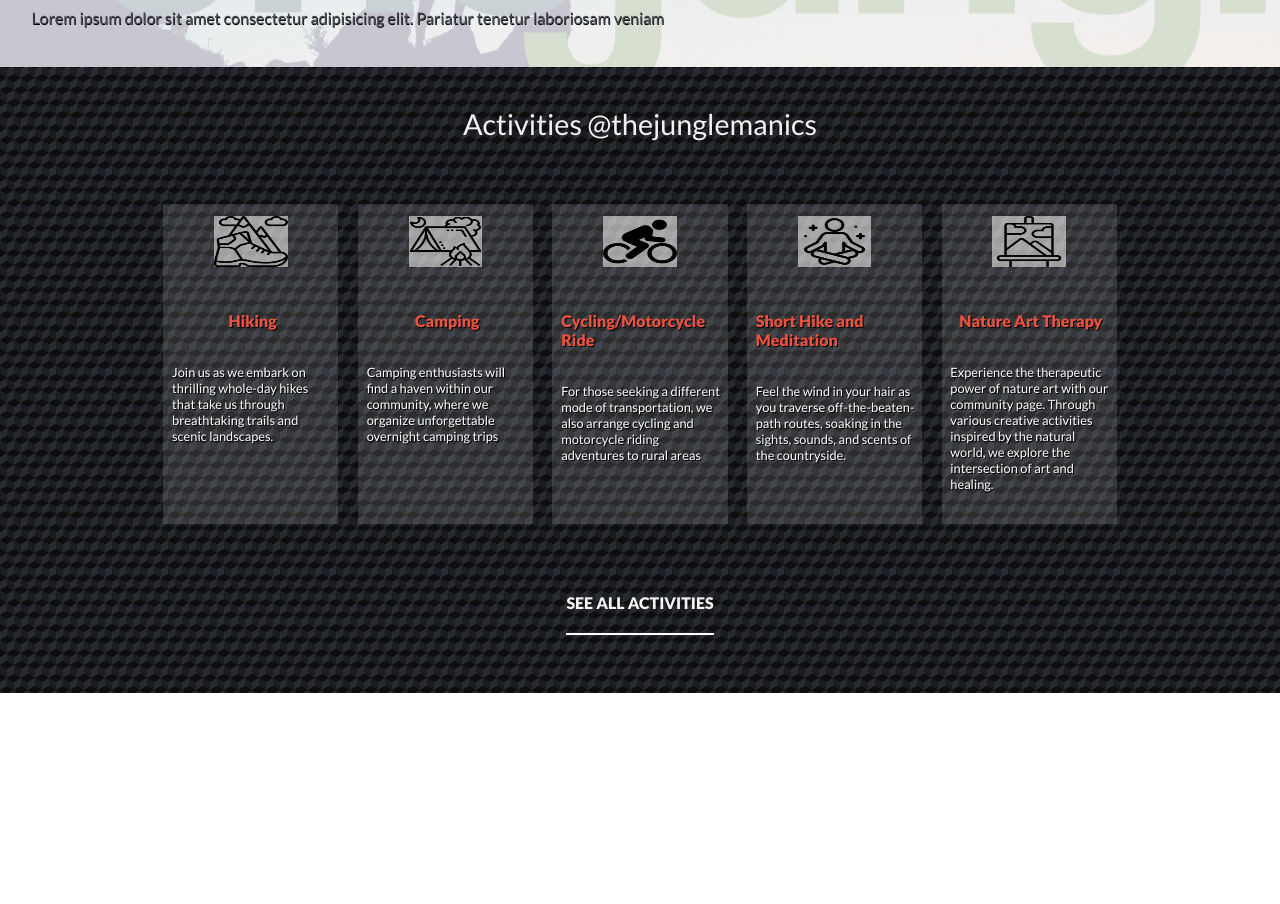
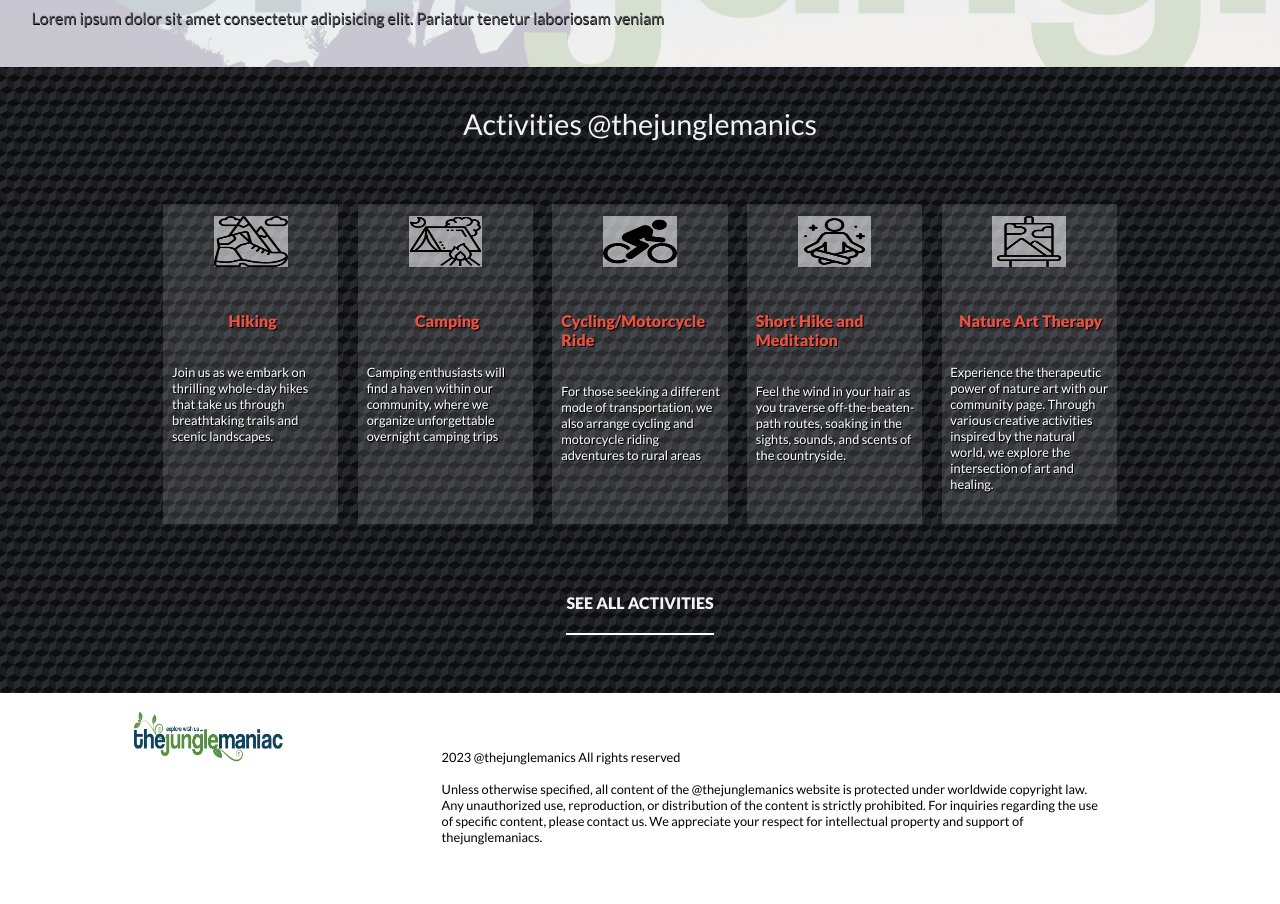
Before and after one commit to pushkar1995/capstone-project1.0, a website: page index.html in a window 1280 px wide. Shown: the part 504-1408 px from the top of the page. Before the commit the page ends 1197 px from the top, so only its background shows below. Drawn offline with Linux system fonts and the light colour scheme.

Commit message:
Add Footer Section with HTML and CSS

```diff
--- a/index.html
+++ b/index.html
@@ -148,6 +148,21 @@
         </div>
     </section>
 
+    <footer class="footer-container">
+        <div class="footer">
+            <img src="JM-Images/JunglemanicLogo.png">
+            <p>2023 @thejunglemanics
+                All rights reserved <br><br>
+                Unless otherwise specified, all content of the @thejunglemanics website is protected
+                under worldwide copyright law. Any unauthorized use, reproduction, or distribution of the
+                content is strictly prohibited. For inquiries regarding the use of specific content, please
+                contact us. We appreciate your respect for intellectual property and support
+                of thejunglemaniacs.
+            </p>
+        </div>
+        <div id="ignore"></div>
+    </footer>
+
     <script src="https://kit.fontawesome.com/bd350dc967.js" crossorigin="anonymous"></script>
 </body>
 
--- a/style.css
+++ b/style.css
@@ -1,6 +1,6 @@
 body {
   font-family: 'Lato', sans-serif;
-  width: 100vw;
+  width: 100%;
   margin: 0;
 }
 
@@ -178,11 +178,34 @@ body {
   height: 70%;
 }
 
+.footer {
+  height: 10vh;
+  display: flex;
+  flex-direction: column;
+  justify-content: space-between;
+  width: 100%;
+  padding: 0 0 15% 3%;
+}
+
+.footer > img {
+  height: 8vh;
+  width: 20vh;
+  padding-right: 15%;
+}
+
+.footer > p {
+  font-size: 0.5rem;
+  padding-top: 2%;
+  padding-right: 5%;
+}
+
 .desktop-topbar,
 .desktop-menu,
 .desktop-seeall-activities {
   display: none;
 }
+
+/* Desktop Styles */
 
 @media only screen and (min-width: 768px) {
   /* .desktop-menu {
@@ -196,7 +219,8 @@ body {
 
   .desktop-topbar,
   .desktop-menu,
-  .desktop-seeall-activities {
+  .desktop-seeall-activities,
+  .footer-container {
     display: flex;
   }
 
@@ -338,4 +362,18 @@ body {
     padding-bottom: 0;
     margin-bottom: 4.5%;
   }
+
+  .footer {
+    height: 20vh;
+    display: flex;
+    flex-direction: row;
+    justify-content: space-between;
+    width: 100vw;
+    padding: 1% 10% 3% 10%;
+  }
+
+  .footer > p {
+    font-size: 0.8rem;
+    padding-top: 3%;
+  }
 }
```
